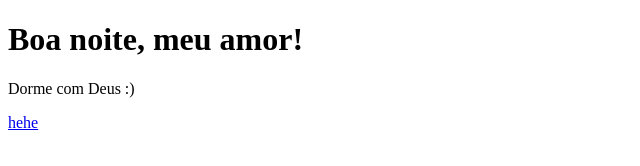
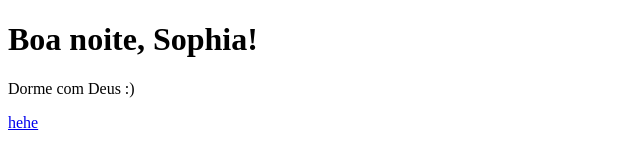
Before and after one commit to uMot4k/primeira-tentativa, a plain HTML site: page index.html in a window 1280 px wide. Shown: the whole page, without its empty margins (0-640 px from the left). Drawn offline with Linux system fonts and the light colour scheme.

Commit message:
Update index.html

```diff
--- a/index.html
+++ b/index.html
@@ -7,7 +7,7 @@
 </head>
 <body>
 
-<h1>Boa noite, meu amor!</h1>
+<h1>Boa noite, Sophia!</h1>
 <p>Dorme com Deus :)</p>
 
 <a href="ai-calica.png">hehe</a>
```
